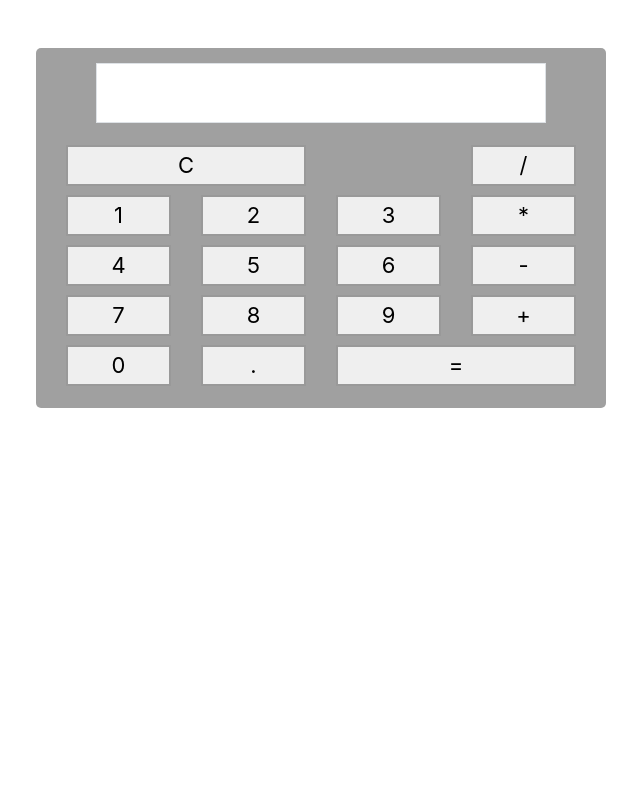
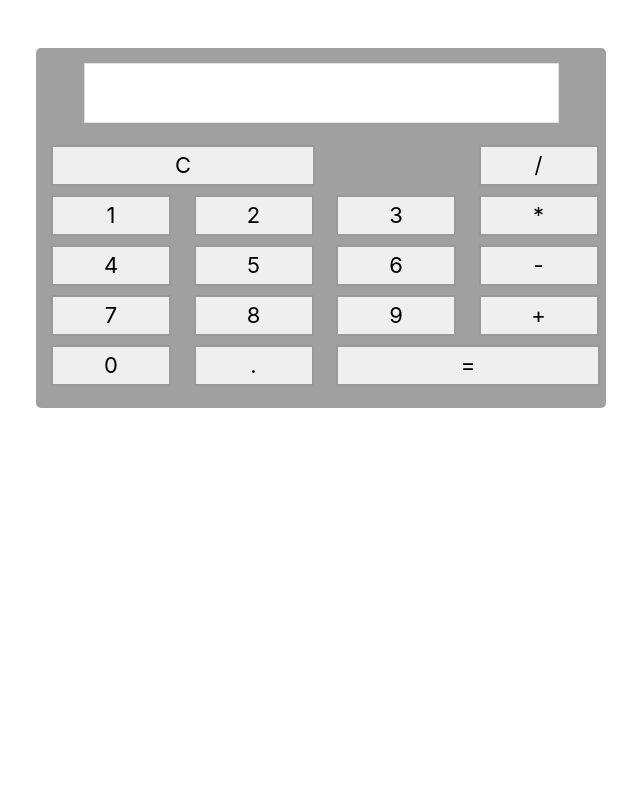
Before and after one commit to DrcaVuk/kalkulator, a PHP site: page / in a window 1280 px wide. Shown: the whole page, without its empty margins (319-959 px from the left). Run offline with PHP 8.4, Linux system fonts and the light colour scheme.

Commit message:
no message

```diff
--- a/css/default.css
+++ b/css/default.css
@@ -1,26 +1,6 @@
-html {
-    position: relative;
-    height: 100%;
-}
-body {
-  display: flex;
-  flex-direction: column;
-  min-height: 100vh;
-  position: relative;
-  margin: 0;
-  padding: 0;
-  width: 100%;
-  top: 0;
-}
-.container {
-    flex: 1 0 auto;
-    width: 100%;
-    margin: auto;
-    margin-top: 60px;
-  }
-
 .kalkulator {
     padding:15px;
+    color: #fff;
     background-color: #a0a0a0;
     border-radius: 5px;
 }
@@ -44,7 +24,7 @@ body {
     border: 2px solid #999999;
     padding: 2px 12px;
     margin: 2px 0px;
-    width: 100%;
+    width: 120px;
 }
 
 .kalkulator input:active {
@@ -61,13 +41,5 @@ body {
     border: 2px solid #999999;
     padding: 2px 12px;
     margin: 2px 0px;
-    width: 100%;
+    width: 264px;
 }
- @media only screen and (max-width: 768px) {
-    .col-3 {
-        padding: 0px;
-     }
-     .col-6 {
-        padding: 0px;
-     }
- }
--- a/index.php
+++ b/index.php
@@ -13,45 +13,32 @@
   </head>
   <body>
     <div class="container mt-5">
-        <div class="row d-flex justify-content-center">
-           <div class="w-50 kalkulator sadow">
+        <div class="row">
+           <div class="col-6 offset-3 kalkulator sadow">
 
-              <div class="d-flex flex-wrap">
+              <div class="row">
                 <div id="displey" class="col-10 offset-1 border"></div>
                 <!-- Nambers -->
-                <div class="d-flex flex-wrap flex-column w-100">
-                <div class="d-flex flex-wrap  justify-content-between">
                  <div class="col-6"><input type="button" value="C"></div>
-                  <div class="col-3"><input type="button" value="/"></div>
-                 </div>
-                 <div class="d-flex flex-wrap">
+                 <div class="col-3 offset-3"><input type="button" value="/"></div>
                  <div class="col-3"><input type="button" value="1"></div>
                  <div class="col-3"><input type="button" value="2"></div>
                  <div class="col-3"><input type="button" value="3"></div>
                  <div class="col-3"><input type="button" value="*"></div>
-                </div>
-                <div class="d-flex flex-wrap">
                  <div class="col-3"><input type="button" value="4"></div>
                  <div class="col-3"><input type="button" value="5"></div>
                  <div class="col-3"><input type="button" value="6"></div>
                  <div class="col-3"><input type="button" value="-"></div>
-                </div>
-                 <div class="d-flex flex-wrap">
                  <div class="col-3"><input type="button" value="7"></div>
                  <div class="col-3"><input type="button" value="8"></div>
                  <div class="col-3"><input type="button" value="9"></div>
                  <div class="col-3"><input type="button" value="+"></div>
-                </div>
-                <div class="d-flex flex-wrap">
                  <div class="col-3"><input type="button" value="0"></div>
                  <div class="col-3"><input type="button" value="."></div>
                  <div class="col-6"><input type="button" value="="></div>
-                </div>
+                <!-- End Nambers -->
               </div>
 
-                <!-- End Nambers -->
-              </div>
-</div>
            </div>
         </div>
     </div>
@@ -65,5 +52,5 @@
 
 <script src="https://stackpath.bootstrapcdn.com/bootstrap/4.3.1/js/bootstrap.min.js" integrity="sha384-JjSmVgyd0p3pXB1rRibZUAYoIIy6OrQ6VrjIEaFf/nJGzIxFDsf4x0xIM+B07jRM" crossorigin="anonymous"></script>
 
-<script src="js/main.js"></script>
+<script></script>
 </html>
```
Lines whose indentation alone changed are shown as unchanged.
